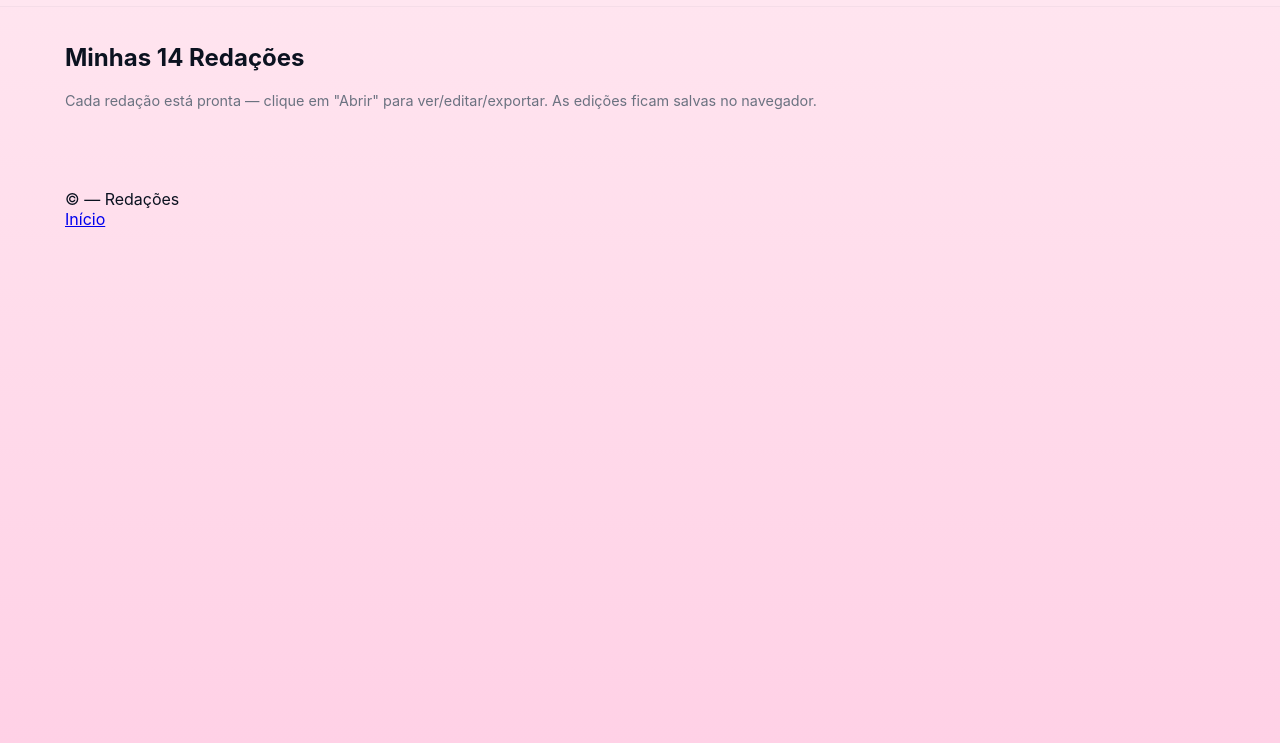
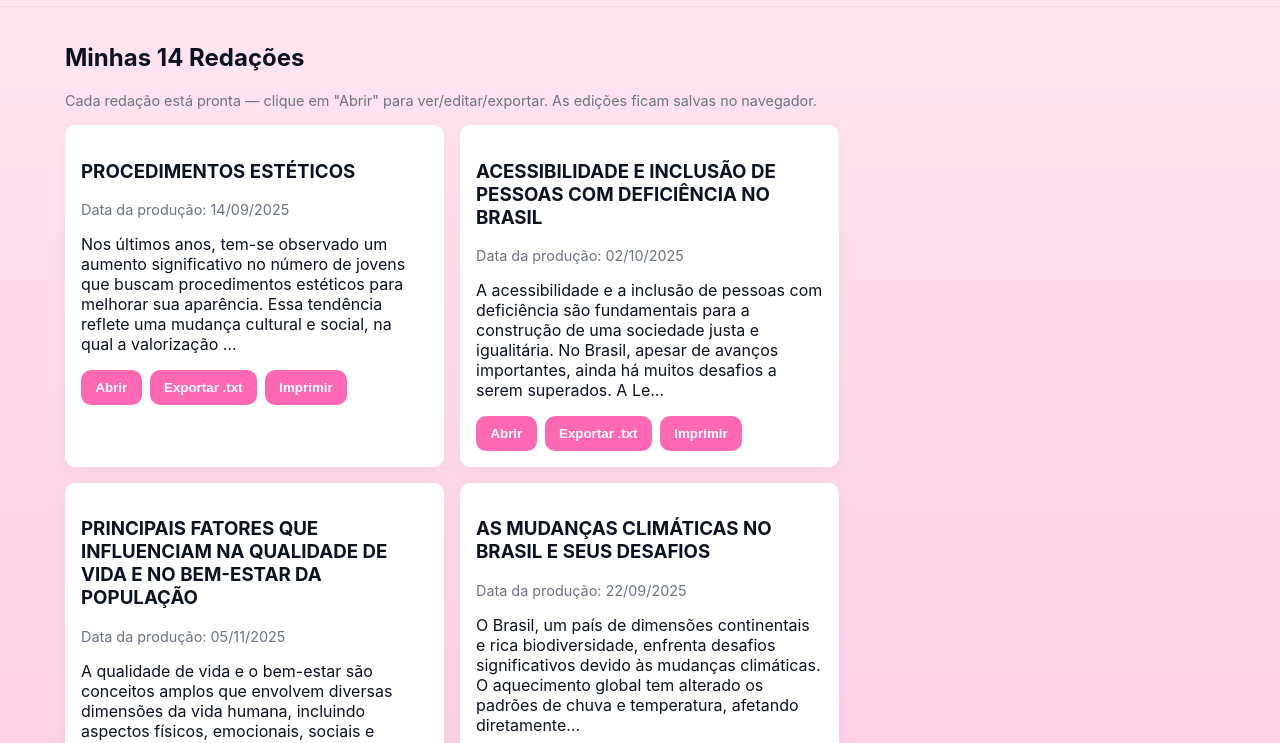
Before and after one commit to vitoriasalim/ProjetoFinal, a plain HTML site: page redacoes.html in a window 1280 px wide. Shown: the part 57-800 px from the top of the page. Drawn offline with Linux system fonts and the light colour scheme; files that its build step writes are made by us from their sources.

Commit message:
Update redacoes.html

```diff
--- a/redacoes.html
+++ b/redacoes.html
@@ -5,7 +5,7 @@
   <meta name="viewport" content="width=device-width,initial-scale=1" />
   <title>Redações — Encerramento do Ano Letivo</title>
   <meta name="description" content="Página com os 15 espaços prontos para suas redações. Edite localmente e exporte." />
-  <link rel="stylesheet" href="css/style.css" />
+  <link rel="stylesheet" href="style.css" />
 </head>
 <body>
   <header class="site-header">
@@ -79,7 +79,7 @@
   </footer>
 
   <!-- Scripts -->
-  <script src="css/js/redacoes-data.js" defer></script>
-  <script src="css/js/script.js" defer></script>
+  <script src="redacoes-data.js" defer></script>
+  <script src="script.js" defer></script>
 </body>
 </html>
```
